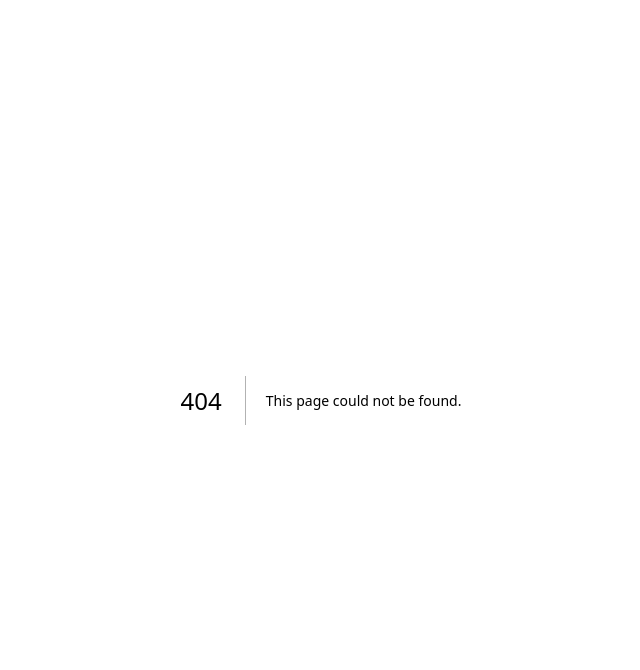
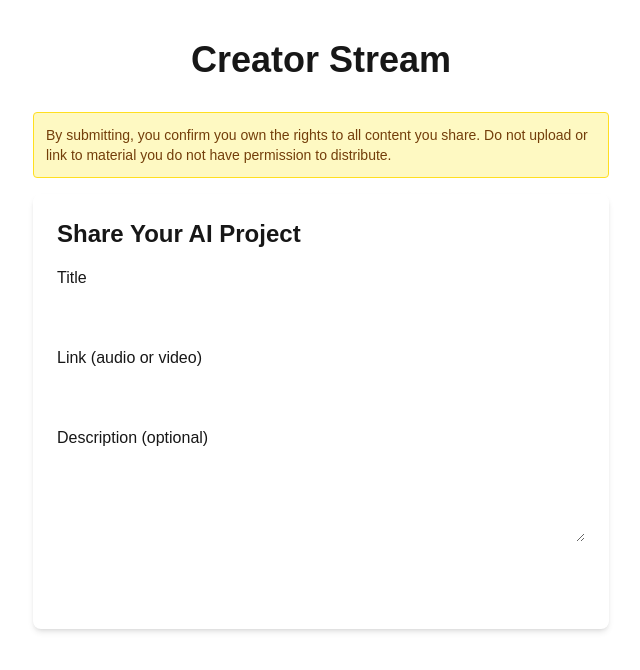
Before and after one commit to Shellzonit/auralis-sanctuary-, a Next.js app: page /stream in a window 1280 px wide. Before the commit this address had no page. Shown: the top 670 px of the page, without its empty margins (319-959 px from the left). Built offline with nearby package versions, Linux system fonts and the light colour scheme.

Commit message:
Add rights notice and Now Playing bar to streaming page

```diff
--- /dev/null
+++ b/app/stream/page.tsx
@@ -0,0 +1,165 @@
+"use client";
+
+import React, { useState } from "react";
+
+type StreamEntry = {
+  title: string;
+  link: string;
+  description: string;
+};
+
+export default function StreamPage() {
+  const [entries, setEntries] = useState<StreamEntry[]>([]);
+  const [form, setForm] = useState<StreamEntry>({
+    title: "",
+    link: "",
+    description: ""
+  });
+
+  const handleSubmit = (e: React.FormEvent<HTMLFormElement>) => {
+    e.preventDefault();
+
+    if (!form.title || !form.link) return;
+
+    setEntries([...entries, form]);
+    setForm({ title: "", link: "", description: "" });
+  };
+
+  return (
+    <main
+      className="min-h-screen px-6 py-10 flex flex-col items-center"
+      style={{
+        background: "var(--sanctuary-bg)",
+        color: "var(--sanctuary-text)"
+      }}
+    >
+      <h1 className="text-4xl font-bold mb-8">Creator Stream</h1>
+
+      {/* RIGHTS NOTICE */}
+      <div className="w-full max-w-xl mb-4 p-3 rounded bg-yellow-100 text-yellow-900 border border-yellow-300 text-sm">
+        By submitting, you confirm you own the rights to all content you share. Do not upload or link to material you do not have permission to distribute.
+      </div>
+
+      {/* SUBMISSION FORM */}
+      <form
+        onSubmit={handleSubmit}
+        className="w-full max-w-xl p-6 rounded-lg shadow-md mb-12"
+        style={{
+          background: "var(--sanctuary-soft)",
+          border: "2px solid var(--sanctuary-border)"
+        }}
+      >
+        <h2 className="text-2xl font-semibold mb-4">Share Your AI Project</h2>
+
+        <label className="block mb-3">
+          <span className="font-medium">Title</span>
+          <input
+            type="text"
+            value={form.title}
+            onChange={(e) => setForm({ ...form, title: e.target.value })}
+            className="w-full p-2 rounded mt-1"
+            style={{
+              background: "white",
+              border: "1px solid var(--sanctuary-border)"
+            }}
+          />
+        </label>
+
+        <label className="block mb-3">
+          <span className="font-medium">Link (audio or video)</span>
+          <input
+            type="text"
+            value={form.link}
+            onChange={(e) => setForm({ ...form, link: e.target.value })}
+            className="w-full p-2 rounded mt-1"
+            style={{
+              background: "white",
+              border: "1px solid var(--sanctuary-border)"
+            }}
+          />
+        </label>
+
+        <label className="block mb-4">
+          <span className="font-medium">Description (optional)</span>
+          <textarea
+            value={form.description}
+            onChange={(e) =>
+              setForm({ ...form, description: e.target.value })
+            }
+            className="w-full p-2 rounded mt-1"
+            rows={3}
+            style={{
+              background: "white",
+              border: "1px solid var(--sanctuary-border)"
+            }}
+          />
+        </label>
+
+        <button
+          type="submit"
+          className="px-4 py-2 rounded font-semibold"
+          style={{
+            background: "var(--sanctuary-accent)",
+            color: "white"
+          }}
+        >
+          Add to Stream
+        </button>
+      </form>
+
+      {/* STREAM GALLERY */}
+      <div className="w-full max-w-4xl grid grid-cols-1 md:grid-cols-2 gap-8">
+        {entries.map((entry, idx) => (
+          <div
+            key={idx}
+            className="p-4 rounded-lg shadow-md"
+            style={{
+              background: "var(--sanctuary-soft)",
+              border: "2px solid var(--sanctuary-border)"
+            }}
+          >
+            <h3 className="text-xl font-bold mb-2">{entry.title}</h3>
+
+            {/* EMBEDDED PLAYER */}
+            <div className="mb-3">
+              <iframe
+                src={entry.link}
+                className="w-full h-48 rounded"
+                allow="autoplay; encrypted-media"
+              />
+            </div>
+
+            {entry.description && (
+              <p className="text-sm">{entry.description}</p>
+            )}
+          </div>
+        ))}
+      </div>
+      {/* NOW PLAYING BAR */}
+      {entries.length > 0 && (
+        <div
+          className="fixed bottom-0 left-0 w-full flex items-center justify-center bg-amber-500 text-black py-3 px-6 shadow-lg z-50"
+          style={{
+            fontWeight: 600,
+            fontSize: "1.1rem",
+            letterSpacing: "0.02em"
+          }}
+        >
+          <span className="mr-3">Now Playing:</span>
+          <span className="font-bold mr-2">{entries[entries.length - 1].title}</span>
+          <a
+            href={entries[entries.length - 1].link}
+            target="_blank"
+            rel="noopener noreferrer"
+            className="underline hover:text-white transition ml-2"
+          >
+            Open
+          </a>
+          {entries[entries.length - 1].description && (
+            <span className="ml-4 text-sm italic">{entries[entries.length - 1].description}</span>
+          )}
+        </div>
+      )}
+    </main>
+  );
+}
```
